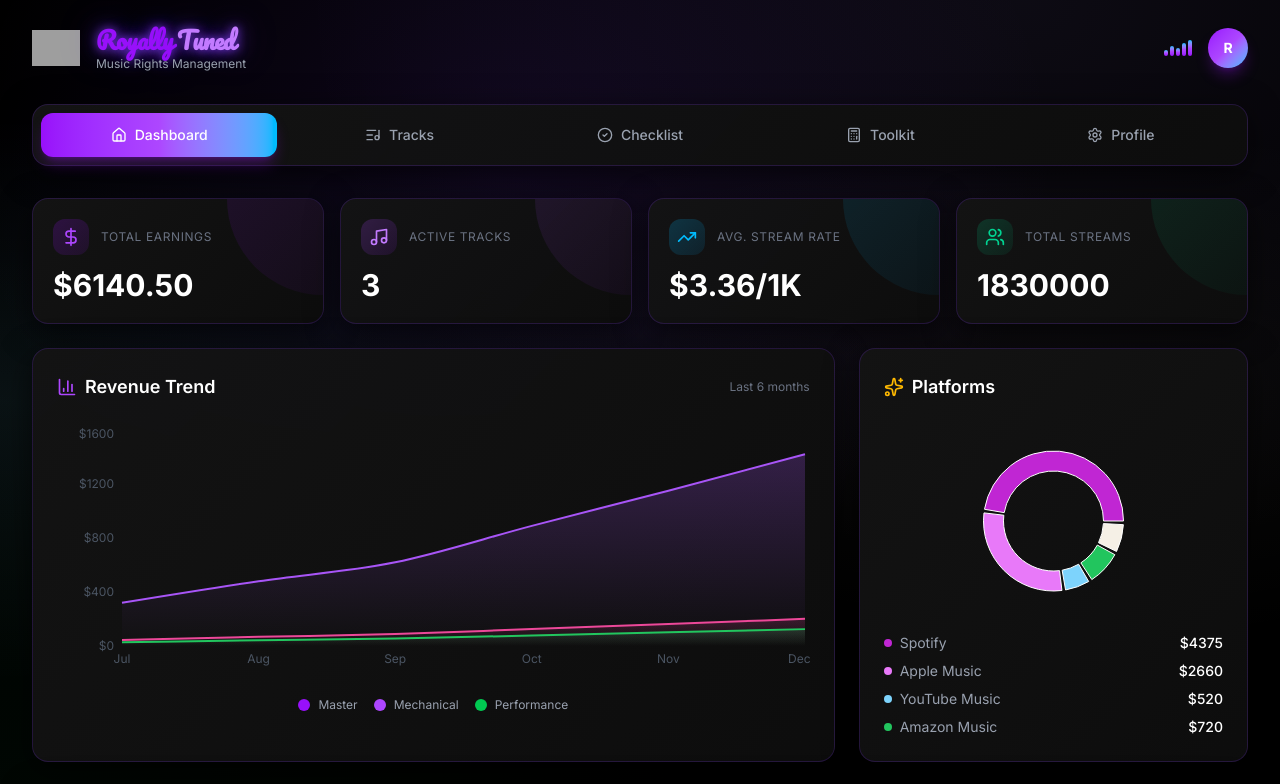
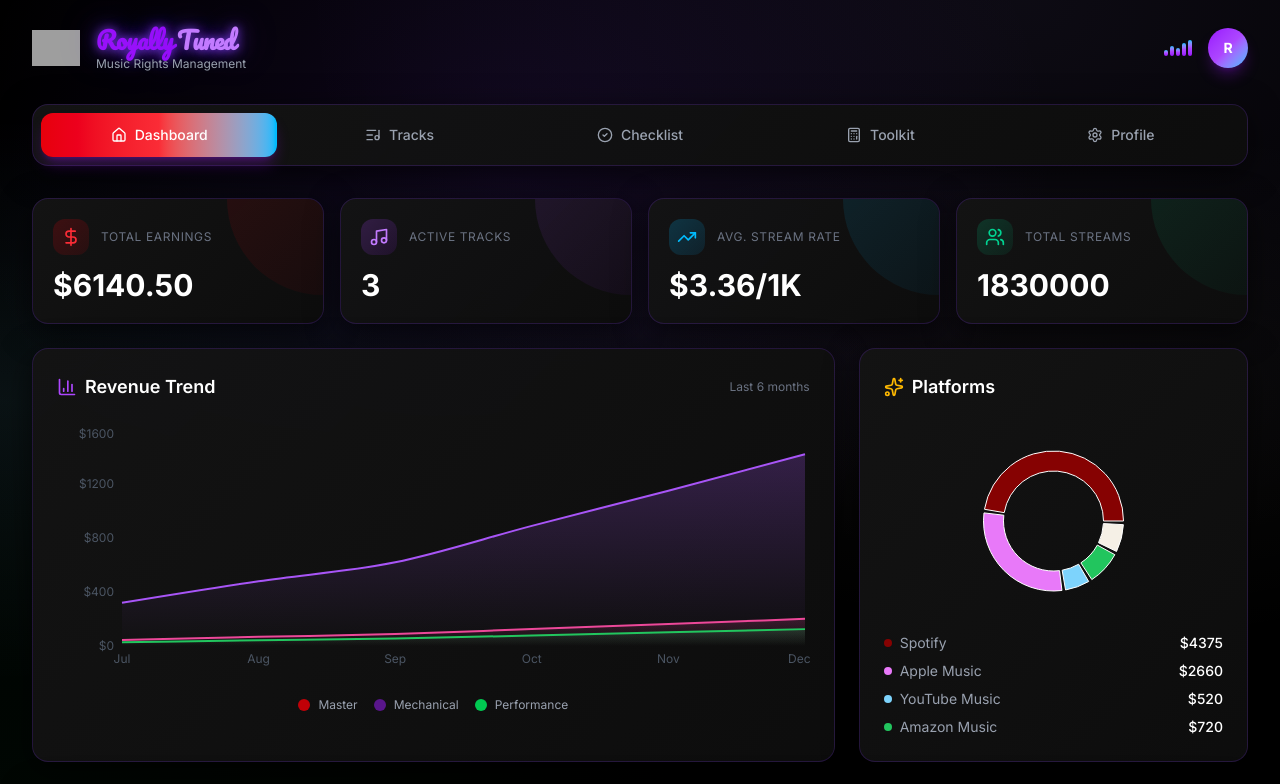
Before and after one commit to sidewayz8solutions/royally-tuned, a React (Vite) app in the folder temp-app/: page / in a window 1280 px wide. Shown: the top 784 px of the page. Built offline with nearby package versions, Linux system fonts and the light colour scheme; grey boxes are pictures that could not be loaded.

Commit message:
Update brand logo and color scheme to reflect new design - red and dark red theme

```diff
--- a/temp-app/src/App.tsx
+++ b/temp-app/src/App.tsx
@@ -16,6 +16,7 @@ const AnimatedCounter = ({ value, prefix = '', suffix = '', decimals = 0 }: { va
   const [count, setCount] = useState(value);
   useEffect(() => {
     if (value === 0) {
+      // eslint-disable-next-line react-hooks/set-state-in-effect
       setCount(0);
       return;
     }
@@ -41,7 +42,7 @@ const AnimatedCounter = ({ value, prefix = '', suffix = '', decimals = 0 }: { va
 const BrandLogo = () => (
   <div className="flex items-center gap-3">
     <img
-      src="/logo.png"
+      src="/rt1.png"
       alt="Royally Tuned"
       className="w-12 h-12 object-contain"
       onError={(e) => {
@@ -53,7 +54,7 @@ const BrandLogo = () => (
 );
 
 // Floating Orb Component
-const FloatingOrb = ({ delay = 0, size = 'lg', color = 'purple' }: { delay?: number; size?: string; color?: string }) => {
+const FloatingOrb = ({ delay = 0, size = 'lg', color = 'dark red' }: { delay?: number; size?: string; color?: string }) => {
   const sizeClasses: Record<string, string> = {
     sm: 'w-32 h-32',
     md: 'w-48 h-48',
@@ -100,13 +101,13 @@ const EqualizerBars = () => (
 
 // Color schemes for different elements - Royally Tuned Brand (Purple/Magenta/Blue)
 const kpiColors = [
-  { bg: 'from-purple-600/20 to-purple-600/10', icon: 'text-purple-500', glow: 'shadow-purple-600/20' },
+  { bg: 'from-red-600/20 to-red-600/10', icon: 'text-red-500', glow: 'shadow-red-600/20' },
   { bg: 'from-purple-500/20 to-purple-600/10', icon: 'text-purple-400', glow: 'shadow-purple-500/20' },
   { bg: 'from-sky-400/20 to-sky-500/10', icon: 'text-sky-400', glow: 'shadow-sky-400/20' },
   { bg: 'from-emerald-500/20 to-emerald-600/10', icon: 'text-emerald-400', glow: 'shadow-emerald-500/20' },
 ];
 
-const chartColors = ['#c026d3', '#e879f9', '#7dd3fc', '#22c55e', '#f5f0e6'];
+const chartColors = ['#860202', '#e879f9', '#7dd3fc', '#22c55e', '#f5f0e6'];
 
 export default function App() {
   const [activeTab, setActiveTab] = useState('dashboard');
@@ -285,7 +286,7 @@ export default function App() {
                 onClick={() => setActiveTab(tab.id)}
                 className={`flex-1 flex items-center justify-center gap-2 py-3 px-4 rounded-xl text-sm font-medium transition-all ${
                   activeTab === tab.id
-                    ? 'bg-gradient-to-r from-purple-600 via-purple-500 to-sky-400 text-white shadow-lg shadow-purple-600/30'
+                    ? 'bg-gradient-to-r from-red-600 via-red-500 to-sky-400 text-white shadow-lg shadow-purple-600/30'
                     : 'text-gray-400 hover:text-white hover:bg-white/5'
                 }`}
                 whileHover={{ scale: 1.02 }}
@@ -382,8 +383,8 @@ export default function App() {
                       </ResponsiveContainer>
                     </div>
                     <div className="flex gap-4 mt-4 justify-center">
-                      <div className="flex items-center gap-2"><div className="w-3 h-3 rounded-full bg-purple-600" /><span className="text-xs text-gray-400">Master</span></div>
-                      <div className="flex items-center gap-2"><div className="w-3 h-3 rounded-full bg-purple-500" /><span className="text-xs text-gray-400">Mechanical</span></div>
+                      <div className="flex items-center gap-2"><div className="w-3 h-3 rounded-full bg-red-700" /><span className="text-xs text-gray-400">Master</span></div>
+                      <div className="flex items-center gap-2"><div className="w-3 h-3 rounded-full bg-purple-900" /><span className="text-xs text-gray-400">Mechanical</span></div>
                       <div className="flex items-center gap-2"><div className="w-3 h-3 rounded-full bg-green-500" /><span className="text-xs text-gray-400">Performance</span></div>
                     </div>
                   </div>
```
Also changed, not shown: 1 other file (tests, documents, lock files or other folders).
